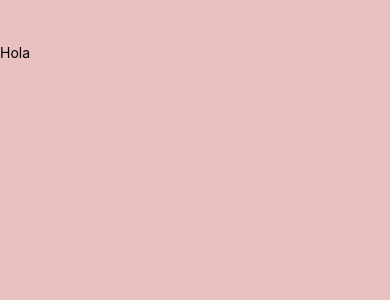
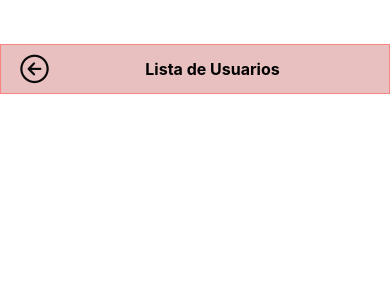
Before and after one commit to CuevasErik-dev/Fundamentos_Expo, a React Native app: screen / in a window 390 px wide. Shown: the top 300 px of the page. Built offline with nearby package versions, Linux system fonts and the light colour scheme.

Commit message:
task 16 Creando AppBar Basico

```diff
--- a/src/Lista_Alumnos/ListaAlumnos.jsx
+++ b/src/Lista_Alumnos/ListaAlumnos.jsx
@@ -1,9 +1,18 @@
-import { SafeAreaView,Text, StyleSheet, Platform, StatusBar } from "react-native"
+import { SafeAreaView,Text, StyleSheet, Platform, StatusBar, View } from "react-native"
+import Ionicons from '@expo/vector-icons/Ionicons'
 
 export default function App() {
     return (
         <SafeAreaView style={style.mainS}>
-            <Text>Hola</Text>
+            {/* Inicio de AppbBar */}
+            <View style={style.appBar}>
+                <Ionicons name="arrow-back-circle-outline" size={35} color='#0a0a0aff' />
+                <Text style={style.appBarTitle}>Lista de Usuarios</Text>
+                <View style={style.Barra}>
+
+                </View>
+            </View>
+            {/* Cierre de Appbar */}
         </SafeAreaView>
     );
 }
@@ -11,8 +20,25 @@ export default function App() {
 const style = StyleSheet.create({
     mainS: {
         flex: 1,
-        backgroundColor: "#e9c0c0ff",
+        backgroundColor: "#ffffffff",
         paddingTop: Platform.OS === "android" ? StatusBar.currentHeight : 44,
-        padding: 16,
     },
+    appBar:{
+        height:50,
+        width:'100%',
+        backgroundColor:'#e9c0c0ff',
+        flexDirection:'row',
+        alignItems:'center',
+        justifyContent:'space-between',
+        paddingHorizontal:16,
+        borderWidth: 0.2,
+        borderColor:'#fd8282ff'
+    },
+    appBarTitle:{
+        fontWeight:'bold',
+        fontSize:16
+    },
+    barra:{
+        width:20,
+    }
 });
```
